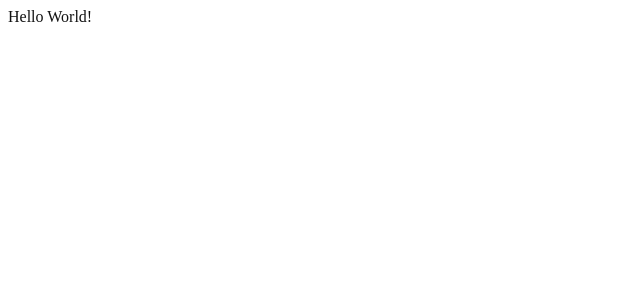
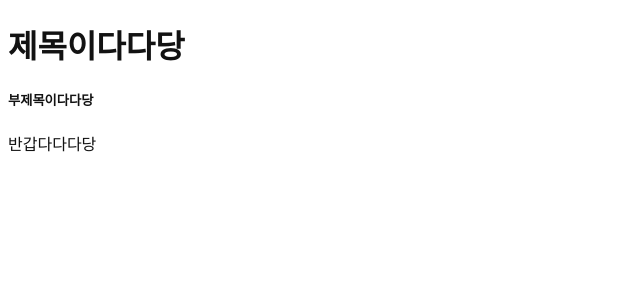
Before and after one commit to seondal/next-template, a Next.js app: page / in a window 1280 px wide. Shown: the top 300 px of the page, without its empty margins (0-640 px from the left). Built offline with nearby package versions, Linux system fonts and the light colour scheme.

Commit message:
💄 style :  가운데정렬

```diff
--- a/src/app/layout.tsx
+++ b/src/app/layout.tsx
@@ -15,8 +15,10 @@ export default function RootLayout({
   return (
     <html lang="kor">
       <body>
-        {children}
+        <header></header>
+        <main>{children}</main>
         <Analytics />
+        <footer></footer>
       </body>
     </html>
   );
--- a/src/app/page.tsx
+++ b/src/app/page.tsx
@@ -1,5 +1,11 @@
 import Image from "next/image";
 
 export default function Home() {
-  return <>Hello World!</>;
+  return (
+    <>
+      <h1>제목이다다당</h1>
+      <h5>부제목이다다당</h5>
+      <div>반갑다다다당</div>
+    </>
+  );
 }
```
